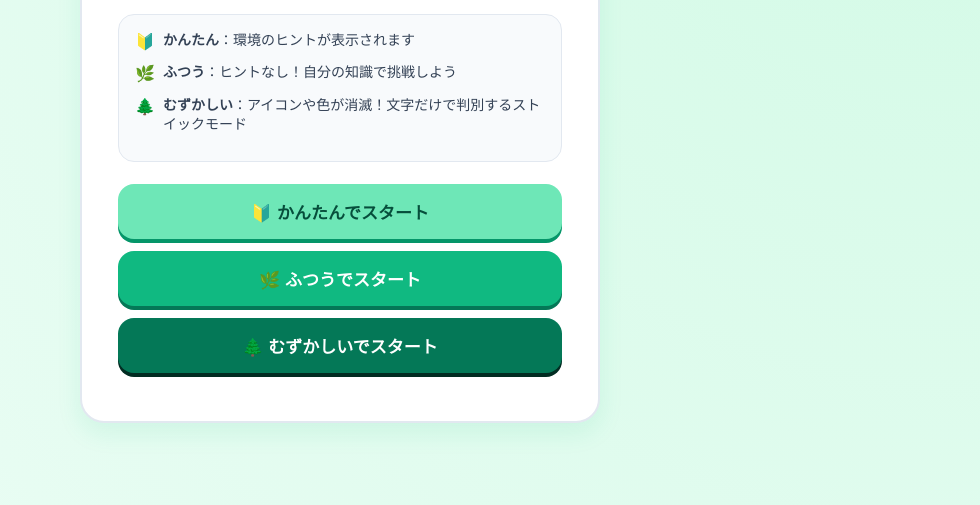
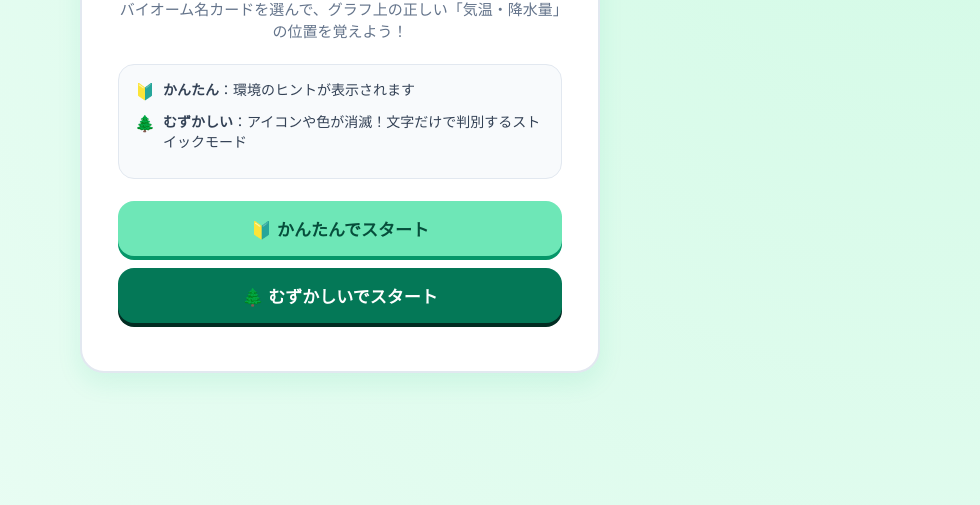
Before and after one commit to tyama11/biome-master, a plain HTML site: page index.html in a window 1280 px wide. Shown: the part 295-800 px from the top of the page, without its empty margins (300-1280 px from the left). Drawn offline with Linux system fonts and the light colour scheme.

Commit message:
Update: Put Biome mode first and limit it to Easy and Hard

```diff
--- a/index.html
+++ b/index.html
@@ -15,29 +15,29 @@
         <div class="category-switcher" role="tablist" aria-label="学習モード選択">
             <button
                 type="button"
-                id="tab-plant"
+                id="tab-biome"
                 class="category-tab active"
                 role="tab"
                 aria-selected="true"
+                data-category="biome"
+            >
+                🗺️ バイオーム名で覚える
+            </button>
+            <button
+                type="button"
+                id="tab-plant"
+                class="category-tab"
+                role="tab"
+                aria-selected="false"
                 data-category="plant"
             >
                 🌱 植物名で覚える
-            </button>
-            <button
-                type="button"
-                id="tab-biome"
-                class="category-tab"
-                role="tab"
-                aria-selected="false"
-                data-category="biome"
-            >
-                🗺️ バイオーム名で覚える
             </button>
         </div>
 
         <h1>バイオームマスター 🌍</h1>
         <p class="desc" id="home-desc">
-            植物カードを選んで、グラフ上の正しい「気温・降水量」の位置に配置しよう！
+            バイオーム名カードを選んで、グラフ上の正しい「気温・降水量」の位置を覚えよう！
         </p>
 
         <div class="rules" id="home-rules">
@@ -45,7 +45,7 @@
                 <span class="rule-icon">🔰</span>
                 <div><b>かんたん</b>：環境のヒントが表示されます</div>
             </div>
-            <div class="rule-item">
+            <div class="rule-item" id="rule-normal-item" hidden>
                 <span class="rule-icon">🌿</span>
                 <div><b>ふつう</b>：ヒントなし！自分の知識で挑戦しよう</div>
             </div>
@@ -55,13 +55,13 @@
             </div>
             <div class="rule-item" id="rule-oni-item" hidden>
                 <span class="rule-icon">👹</span>
-                <div id="rule-oni-text"><b>おに</b>：さらに出題される生物種が増加！</div>
+                <div id="rule-oni-text"><b>おに</b>：60秒タイムアタック！様々な植物が無限に出題されます</div>
             </div>
         </div>
 
         <div class="mode-buttons">
             <button type="button" class="mode-btn btn-easy" data-difficulty="easy">🔰 かんたんでスタート</button>
-            <button type="button" class="mode-btn btn-normal" data-difficulty="normal">🌿 ふつうでスタート</button>
+            <button type="button" class="mode-btn btn-normal" id="btn-normal" data-difficulty="normal" hidden>🌿 ふつうでスタート</button>
             <button type="button" class="mode-btn btn-hard" data-difficulty="hard">🌲 むずかしいでスタート</button>
             <button type="button" class="mode-btn btn-oni" id="btn-oni" data-difficulty="oni" hidden>👹 おにでスタート</button>
         </div>
--- a/js/app.js
+++ b/js/app.js
@@ -26,8 +26,10 @@
         homeScreen: document.getElementById('home-screen'),
         gameScreen: document.getElementById('game-screen'),
         homeDesc: document.getElementById('home-desc'),
+        ruleNormalItem: document.getElementById('rule-normal-item'),
         ruleOniItem: document.getElementById('rule-oni-item'),
         ruleOniText: document.getElementById('rule-oni-text'),
+        btnNormal: document.getElementById('btn-normal'),
         btnOni: document.getElementById('btn-oni'),
         categoryTabs: document.querySelectorAll('.category-tab'),
         modeButtons: document.querySelectorAll('.mode-btn'),
@@ -87,23 +89,27 @@
             handlePlacementAttempt(e.clientX, e.clientY);
         });
 
-        setCategory('plant');
+        setCategory('biome');
     }
 
-    // ======== 学習カテゴリ切替＆おに解放状態 ========
+    // ======== 学習カテゴリ切替＆難易度表示制御 ========
     function getOniUnlockKey(category) {
         return `biome-master-oni-unlocked-${category}`;
     }
 
     function isOniUnlocked(category) {
-        return localStorage.getItem(getOniUnlockKey(category)) === 'true';
+        return category === 'plant' && localStorage.getItem(getOniUnlockKey(category)) === 'true';
     }
 
-    function updateOniVisibility(animateReveal = false) {
-        const unlocked = isOniUnlocked(state.category);
-        els.ruleOniItem.hidden = !unlocked;
-        els.btnOni.hidden = !unlocked;
-        els.btnOni.classList.toggle('just-unlocked', unlocked && animateReveal);
+    function updateDifficultyVisibility(animateReveal = false) {
+        const isPlant = state.category === 'plant';
+        els.ruleNormalItem.hidden = !isPlant;
+        els.btnNormal.hidden = !isPlant;
+
+        const oniVisible = isOniUnlocked(state.category);
+        els.ruleOniItem.hidden = !oniVisible;
+        els.btnOni.hidden = !oniVisible;
+        els.btnOni.classList.toggle('just-unlocked', oniVisible && animateReveal);
     }
 
     function setCategory(category) {
@@ -118,7 +124,7 @@
 
         els.homeDesc.textContent = config.description;
         els.ruleOniText.innerHTML = config.oniRule;
-        updateOniVisibility();
+        updateDifficultyVisibility();
     }
 
     // ======== ゲーム開始 ========
@@ -405,7 +411,7 @@
         let displayTime = 3500;
         let unlockHtml = '';
 
-        if (state.difficulty === 'hard' && !isOniUnlocked(state.category)) {
+        if (state.category === 'plant' && state.difficulty === 'hard' && !isOniUnlocked(state.category)) {
             localStorage.setItem(getOniUnlockKey(state.category), 'true');
             state.justUnlockedOni = true;
             unlockHtml = '<div class="unlock-message">どこかでとびらがひらいたようだ…！</div>';
@@ -503,7 +509,7 @@
 
         els.gameScreen.classList.remove('active');
         els.homeScreen.classList.add('active');
-        updateOniVisibility(state.justUnlockedOni);
+        updateDifficultyVisibility(state.justUnlockedOni);
         state.justUnlockedOni = false;
     }
 
```
